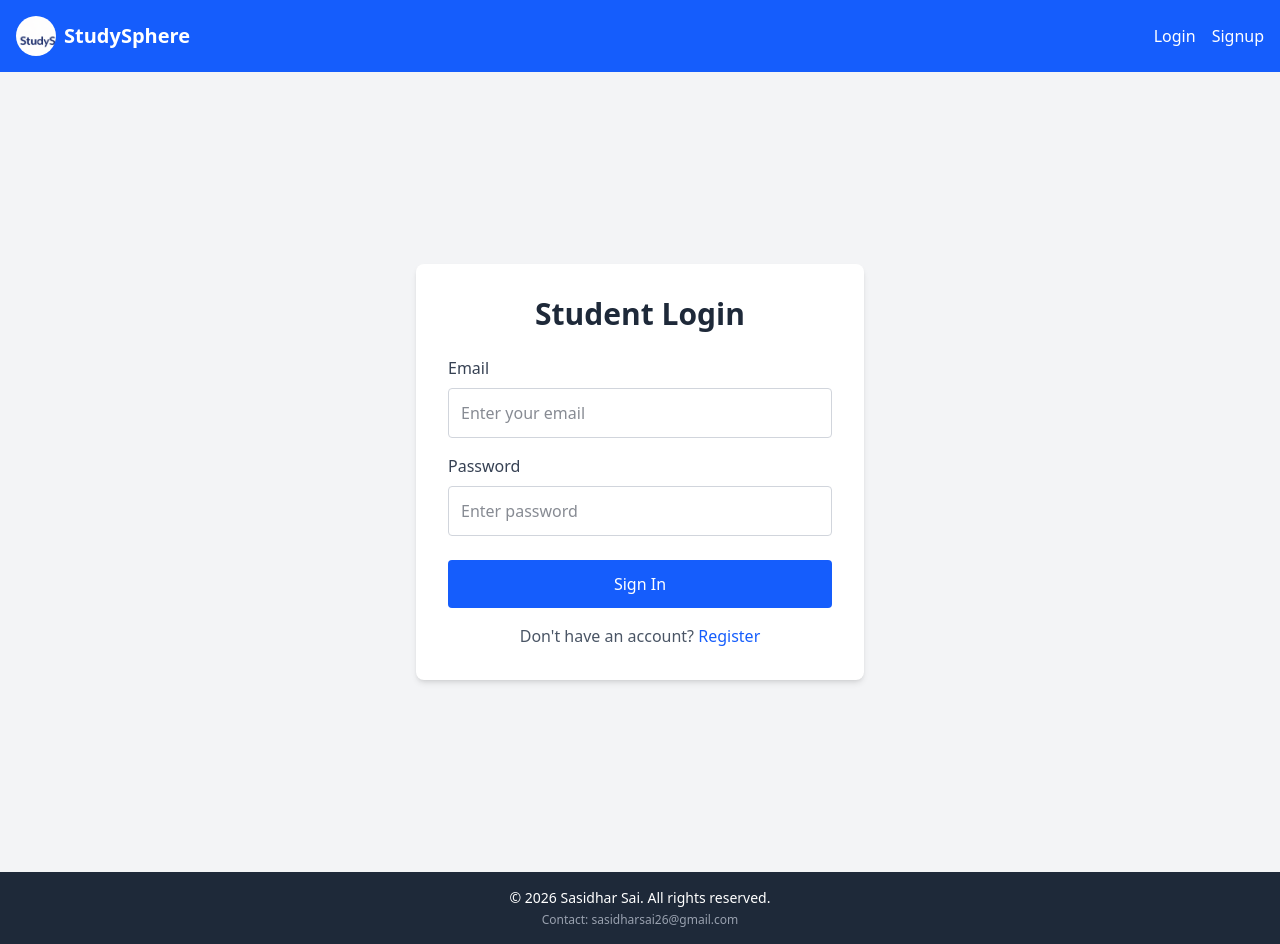
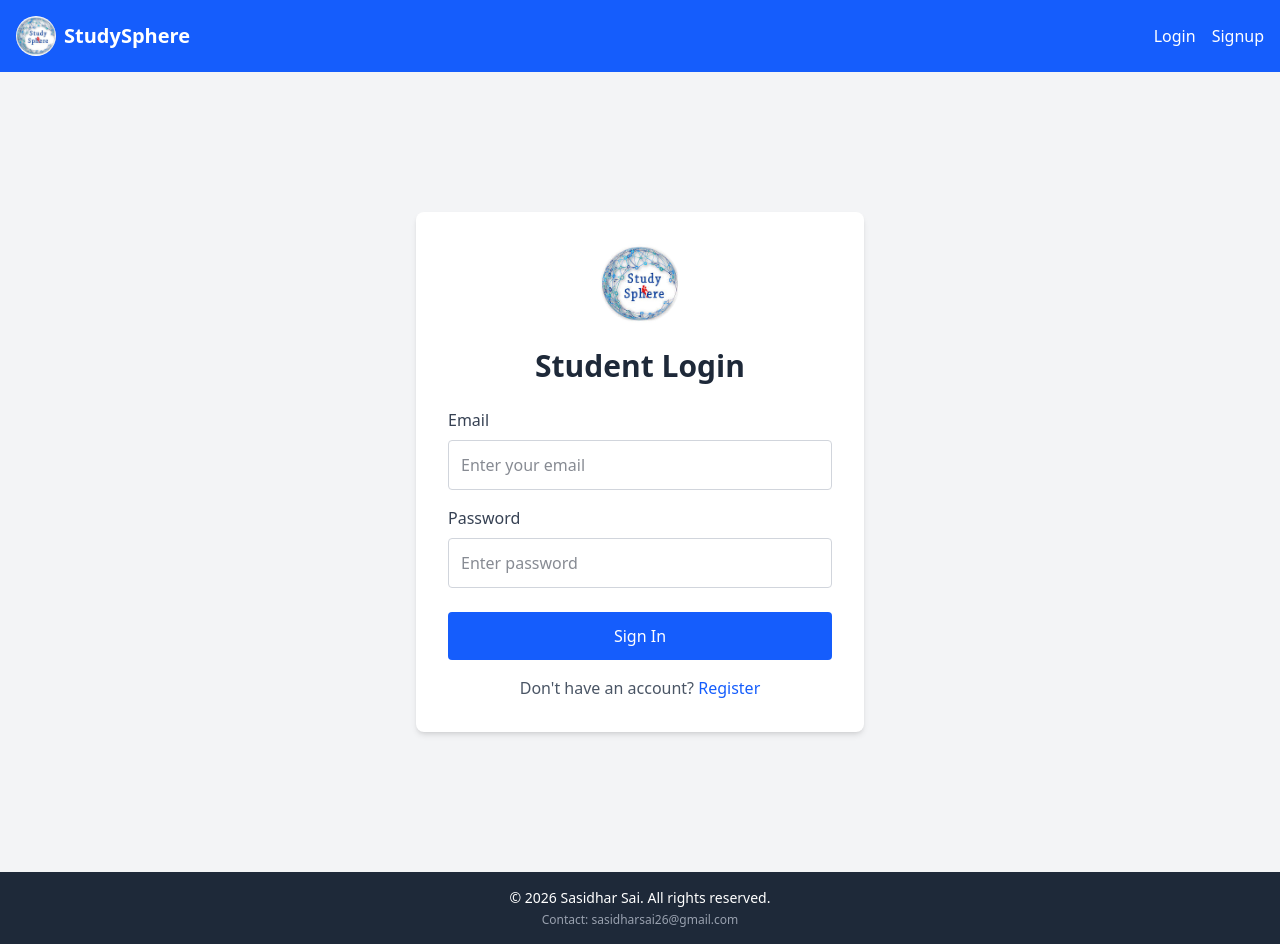
Before and after one commit to Sasidharsai-2006/student-pdf-portal-backend, a React (Vite) app in the folder frontend/: page /login in a window 1280 px wide. Built offline with nearby package versions, Linux system fonts and the light colour scheme; no server answers.

Commit message:
Add updated logo to Navbar and Login page

```diff
--- a/frontend/src/pages/Login.jsx
+++ b/frontend/src/pages/Login.jsx
@@ -39,6 +39,13 @@ function Login() {
   return (
     <div className="flex min-h-screen items-center justify-center bg-gray-100">
       <div className="w-full max-w-md rounded-lg bg-white p-8 shadow-md">
+        <div className="mb-6 flex justify-center">
+          <img
+            src="/studysphere-logo.png"
+            alt="StudySphere Logo"
+            className="h-20 w-20 rounded-full object-cover"
+          />
+        </div>
         <h2 className="mb-6 text-center text-3xl font-bold text-gray-800">
           Student Login
         </h2>
```
Also changed, not shown: frontend/public/studysphere-logo.png.
